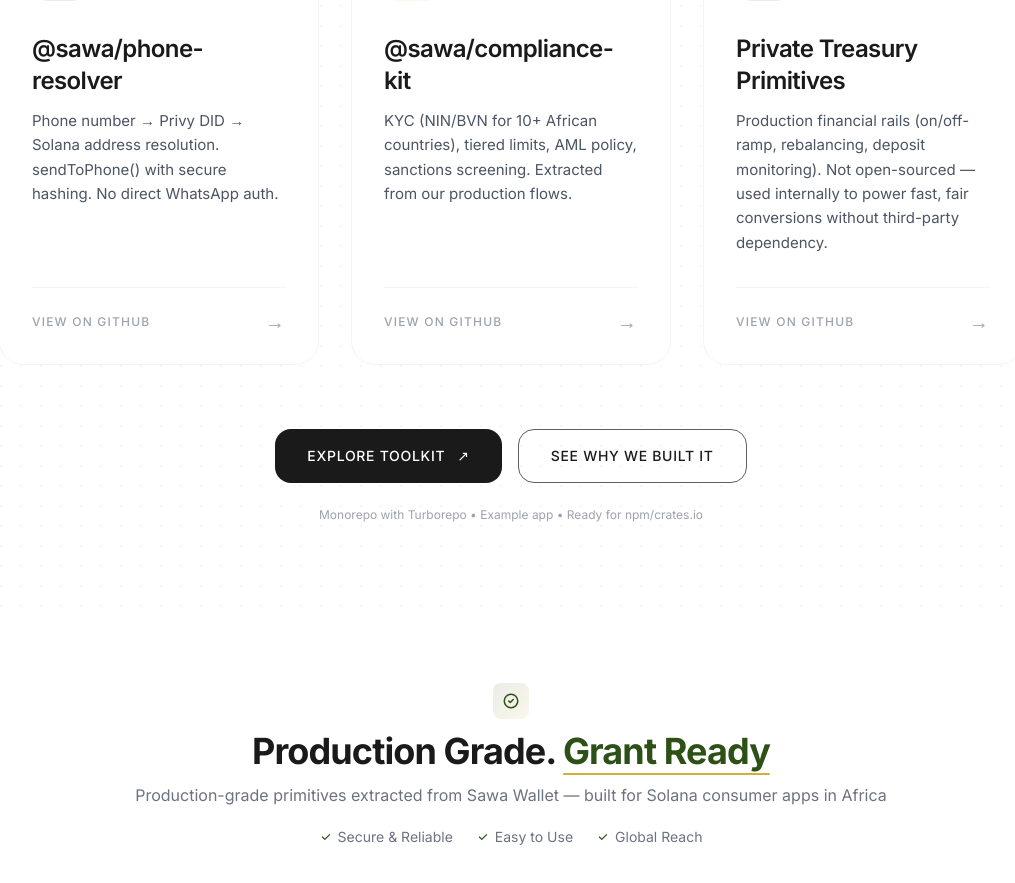
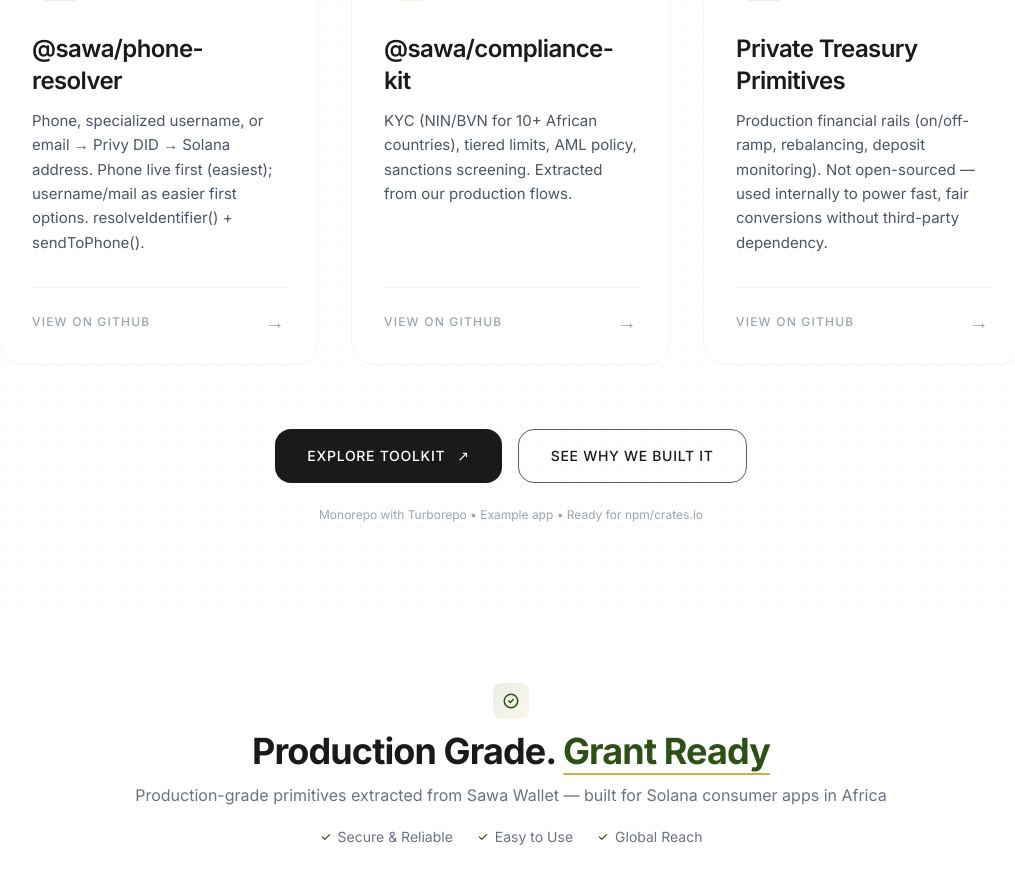
Before and after one commit to Dipraise1/sawawalletweb, a Next.js app: page / in a window 1280 px wide. Shown: the part 7045-7928 px from the top of the page, without its empty margins (129-1144 px from the left). Built offline with nearby package versions, Linux system fonts and the light colour scheme; a web font is replaced by a local one.

Commit message:
update: silently add specialized username + email/mail support to phone-resolver (easier first options); update toolkit descriptions + llms.txt; rebuild

```diff
--- a/src/app/page.tsx
+++ b/src/app/page.tsx
@@ -454,7 +454,7 @@ export default function Home() {
             {[
               {
                 title: "@sawa/phone-resolver",
-                desc: "Phone number → Privy DID → Solana address resolution. sendToPhone() with secure hashing. No direct WhatsApp auth.",
+                desc: "Phone, specialized username, or email → Privy DID → Solana address. Phone live first (easiest); username/mail as easier first options. resolveIdentifier() + sendToPhone().",
                 icon: (
                   <svg xmlns="http://www.w3.org/2000/svg" className="w-8 h-8" fill="none" viewBox="0 0 24 24" stroke="currentColor">
                     <path strokeLinecap="round" strokeLinejoin="round" strokeWidth={1.5} d="M3 5a2 2 0 012-2 2 2 0 01-2-2 2 2 0 01-2-2 2 2 0 012-2 2 2 0 01-2-2 2 2 0 012-2zM13 5a2 2 0 012-2 2 2 0 01-2-2 2 2 0 01-2-2 2 2 0 012-2z" />
--- a/src/app/toolkit/page.tsx
+++ b/src/app/toolkit/page.tsx
@@ -26,8 +26,8 @@ export default function ToolkitPage() {
               <div className="bg-white p-8 rounded-3xl border border-gray-100 hover:border-forest-green/30 transition-colors">
                 <div className="text-forest-green text-xl font-mono mb-4">@sawa/phone-resolver</div>
                 <p className="text-gray-600 mb-6">
-                  Phone number → Privy DID → Solana address resolution with secure cryptographic hashing.
-                  Includes <code>usePhoneResolver()</code> hook and <code>sendToPhone()</code>.
+                  Phone, specialized username, or email → Privy DID → Solana address.
+                  Phone is live first (easiest for emerging markets); username/mail as easier initial targets. Includes <code>usePhoneResolver()</code> + <code>resolveIdentifier()</code>.
                 </p>
                 <div className="text-xs uppercase tracking-widest text-gray-400">TypeScript • Privy</div>
                 <Link href="https://github.com/Dipraise1/sawa-toolkit/tree/main/packages/phone-resolver"
```
Also changed, not shown: public/llms.txt.
